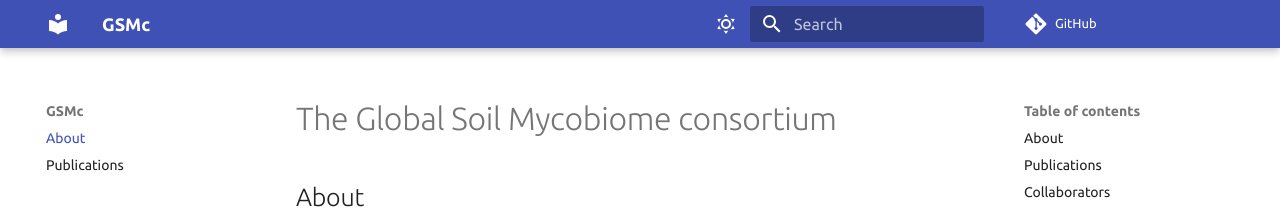
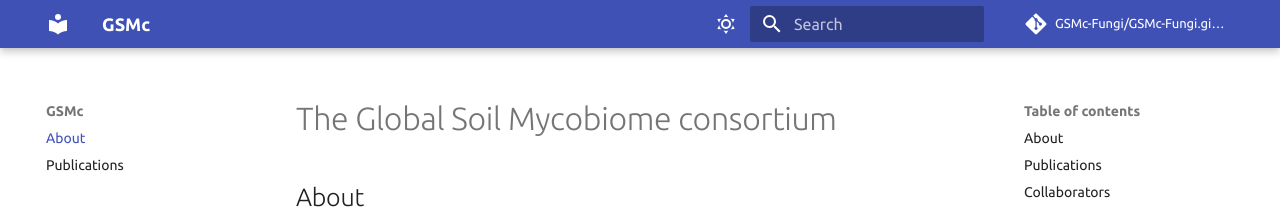
Before and after one commit to vmikk/GSMc-Fungi.github.io, an MkDocs documentation site: the page built from docs/index.md, in a window 1280 px wide. Shown: the top 209 px of the page. Built offline with MkDocs 1.6.1 and Material for MkDocs 9.7.7, drawn with Linux system fonts in a browser that asks for light colours; comment, search, counter and statistics services are not loaded.

Commit message:
add repo_name

```diff
--- a/mkdocs.yml
+++ b/mkdocs.yml
@@ -4,8 +4,9 @@ site_author: Jane Lees, Vladimir Mikryukov
 site_description: GSMc - The Global Soil Mycobiome consortium
 copyright: "Copyright © 2023 GSMc. All rights reserved."
 
-site_url: https://GSMc-Fungi.github.io/
-repo_url: https://github.com/GSMc-Fungi/GSMc-Fungi.github.io
+site_url:  https://GSMc-Fungi.github.io/
+repo_url:  https://github.com/GSMc-Fungi/GSMc-Fungi.github.io
+repo_name: "GSMc-Fungi/GSMc-Fungi.github.io"
 
 theme:
   name: material
```
